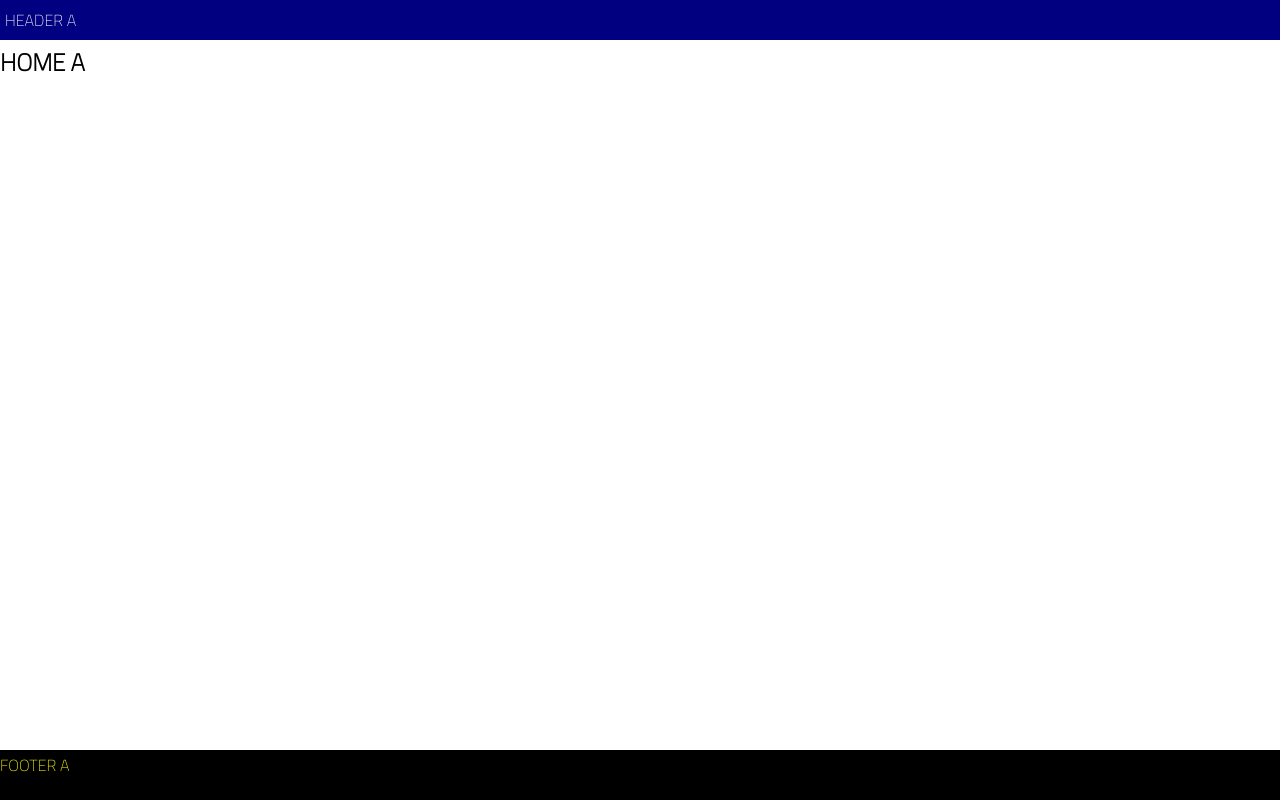
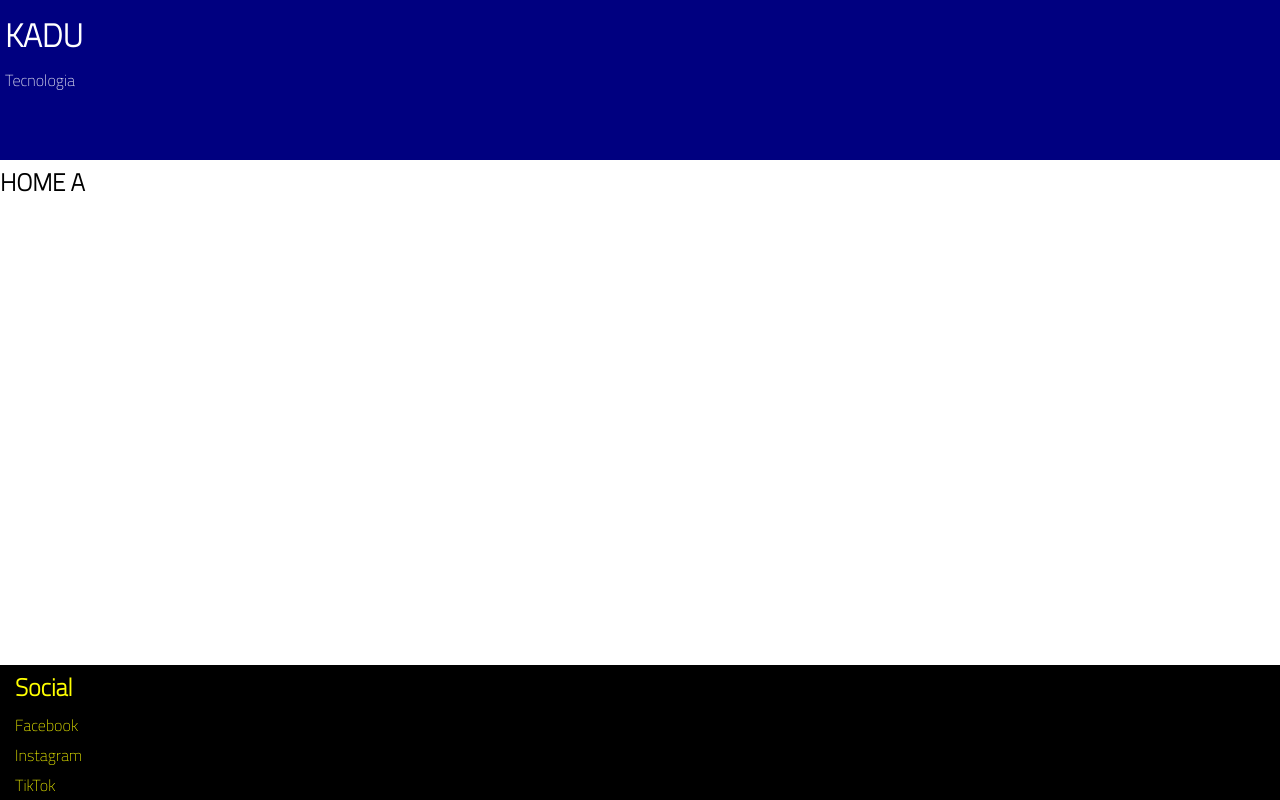
Before and after one commit to kadutecnologia/kadutec, a Next.js app: page / in a window 1280 px wide. Built offline with nearby package versions, Linux system fonts and the light colour scheme.

Commit message:
Alterações adicionais!

```diff
--- a/pages/components/footer.js
+++ b/pages/components/footer.js
@@ -1,5 +1,12 @@
 function Footer(){
-    return <footer>FOOTER A</footer>
+    return <footer>
+        <div className="content">
+            <h2>Social</h2>
+            <div>Facebook</div>
+            <div>Instagram</div>
+            <div>TikTok</div>
+        </div>
+    </footer>
 }
 
 export default Footer
--- a/pages/components/header.js
+++ b/pages/components/header.js
@@ -1,5 +1,8 @@
 function Header(){
-    return <header>HEADER A</header>
+    return <header>
+        <h1>KADU</h1>
+        <p>Tecnologia</p>
+    </header>
 }
 
 export default Header
--- a/pages/components/template.js
+++ b/pages/components/template.js
@@ -6,7 +6,6 @@ function Template(){
     return (<div>
         <Header/>
         <Footer/>
-
     </div>)
 }
 
--- /dev/null
+++ b/pages/css/_import/_global.scss
@@ -0,0 +1,30 @@
+.content{
+    padding: 0 15px;
+}
+
+main{
+    min-height:500px;
+}
+
+header{
+    background-color: navy;
+    color:white;
+    padding:5px;
+    min-height:150px;
+}
+
+
+
+footer{
+    //position:fixed;
+    position:absolute;
+    bottom:0;
+    //top:100%;
+    //left:0;
+    width:100%;
+    //height:50px;
+    //margin-top:-50px;
+    background-color: black;
+    color:yellow;
+    min-height: 100px;
+}
--- a/pages/css/style.css
+++ b/pages/css/style.css
@@ -4,20 +4,27 @@
   font-family: Cairo;
 }
 
+.content {
+  padding: 0 15px;
+}
+
+main {
+  min-height: 500px;
+}
+
 header {
   background-color: navy;
   color: white;
   padding: 5px;
+  min-height: 150px;
 }
 
 footer {
-  position: fixed;
-  top: 100%;
-  left: 0;
+  position: absolute;
+  bottom: 0;
   width: 100%;
-  height: 50px;
-  margin-top: -50px;
   background-color: black;
   color: yellow;
+  min-height: 100px;
 }
 /*# sourceMappingURL=style.css.map */
--- a/pages/css/style.scss
+++ b/pages/css/style.scss
@@ -1,21 +1,3 @@
 
 @import './_import/reset';
-
-header{
-    background-color: navy;
-    color:white;
-    padding:5px;
-}
-
-
-
-footer{
-    position:fixed;
-    top:100%;
-    left:0;
-    width:100%;
-    height:50px;
-    margin-top:-50px;
-    background-color: black;
-    color:yellow;
-}
+@import './_import/global';
--- a/pages/index.js
+++ b/pages/index.js
@@ -3,8 +3,9 @@ import Template from "./components/template.js"
 const App=()=>(
     <div>
         <Template />
-        <h2>HOME A</h2>
+        <main>
+            <h2>HOME A</h2>
+        </main>
     </div>
 )
-
 export default App;
--- a/pages/sobre.js
+++ b/pages/sobre.js
@@ -3,7 +3,9 @@ import Template from "./components/template.js"
 function Sobre(){
     return (<div>
         <Template />
-        <h2>SobreA</h2>
+        <main>
+            <h2>SobreA</h2>
+        </main>
     </div>)
 }
 
```
Also changed, not shown: pages/blog/2021-02-01-primeiro-texto.js (added, +14 -0 lines), pages/blog/index.js (added, +13 -0 lines), 1 other file (tests, documents, lock files or other folders).
